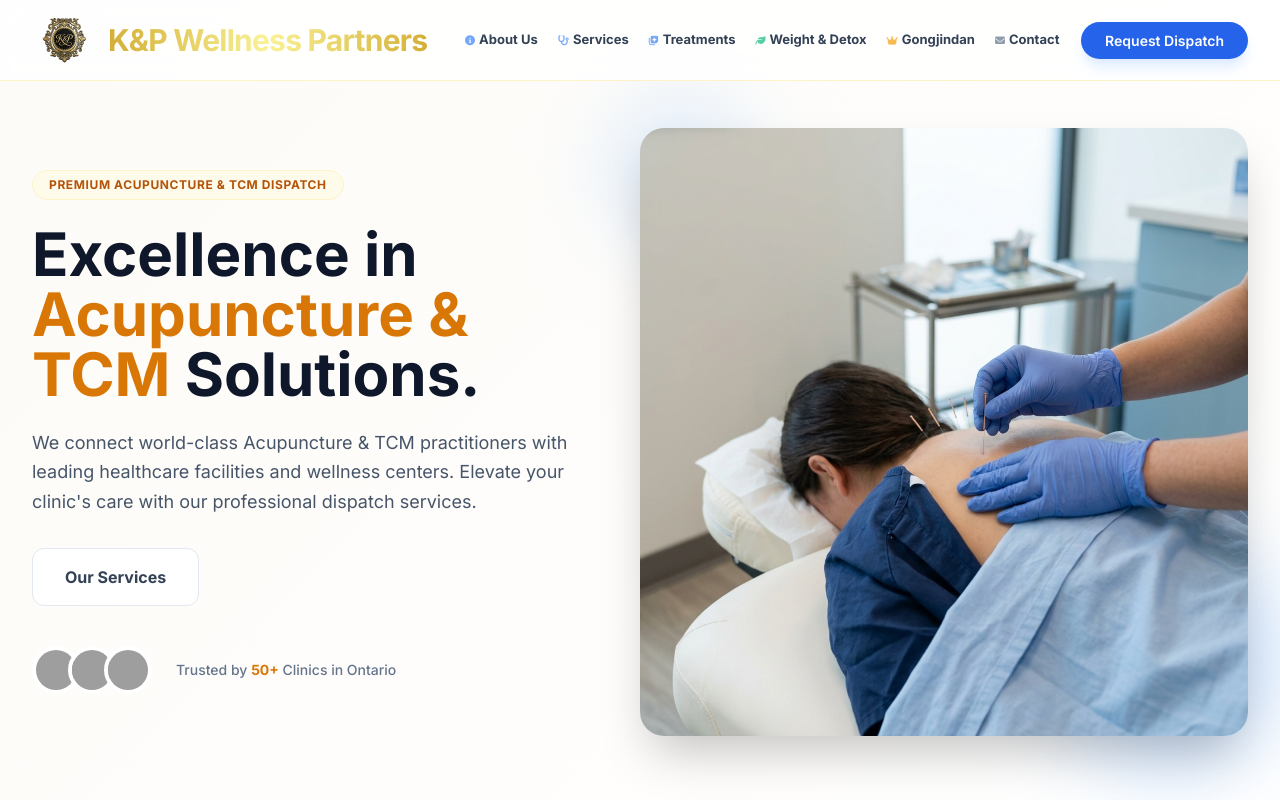
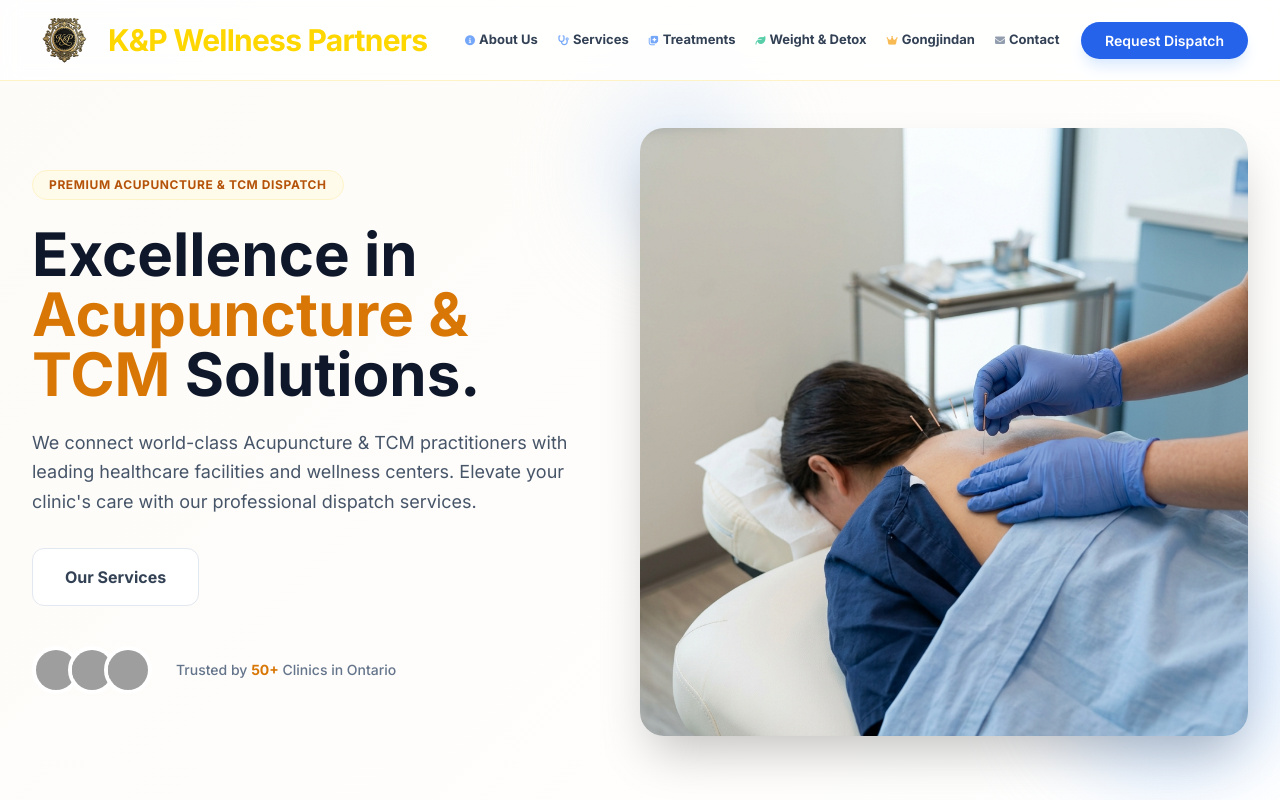
Before and after one commit to kousenicol/kp-wellness-partners, a website: page index.html in a window 1280 px wide. Shown: the top 800 px of the page. Drawn offline with nearby package versions, Linux system fonts and the light colour scheme; grey boxes are pictures that could not be loaded.

Commit message:
Change company name to a flat bright gold color without animations or gradients

```diff
--- a/index.html
+++ b/index.html
@@ -21,10 +21,8 @@
             0% { background-position: -200% center; }
             100% { background-position: 200% center; }
         }
-        .shimmer-gold {
-            background: linear-gradient(90deg, #d4af37 0%, #f9f295 50%, #d4af37 100%);
-            -webkit-background-clip: text;
-            -webkit-text-fill-color: transparent;
+        .flat-gold {
+            color: #FFD700;
         }
         .hero-gradient {
             background: linear-gradient(135deg, #fdfbf7 0%, #ffffff 100%);
@@ -52,7 +50,7 @@
                     <div class="w-12 h-12 sm:w-16 sm:h-16 relative flex items-center justify-center transition-all group-hover:scale-110">
                         <img src="./kp_logo_final.png" alt="K&amp;P Wellness Partners Logo" class="w-full h-full object-contain">
                     </div>
-                    <span class="text-lg sm:text-2xl lg:text-3xl font-extrabold tracking-tight whitespace-nowrap shimmer-gold">K&amp;P Wellness Partners</span>
+                    <span class="text-lg sm:text-2xl lg:text-3xl font-extrabold tracking-tight whitespace-nowrap flat-gold">K&amp;P Wellness Partners</span>
                 </a>
                 <!-- Desktop Nav -->
                 <nav class="hidden md:flex ml-2 lg:ml-4 items-center flex-nowrap whitespace-nowrap space-x-0.5 lg:space-x-1 text-[11px] lg:text-[13px] font-bold text-slate-700">
@@ -608,7 +606,7 @@
                         <div class="w-20 h-20 relative flex items-center justify-center transition-all group-hover:scale-105">
                             <img src="./kp_logo_final.png" alt="K&amp;P Wellness Partners Logo" class="w-full h-full object-contain rounded-2xl">
                         </div>
-                        <span class="text-3xl font-extrabold tracking-tight shimmer-gold">K&amp;P Wellness Partners</span>
+                        <span class="text-3xl font-extrabold tracking-tight flat-gold">K&amp;P Wellness Partners</span>
                     </a>
                     <p class="text-slate-400 mb-8 max-w-md">The leading Acupuncture & TCM dispatch service in Ontario. Dedicated to professional care and clinical excellence.</p>
                     <div class="space-y-6">
```
